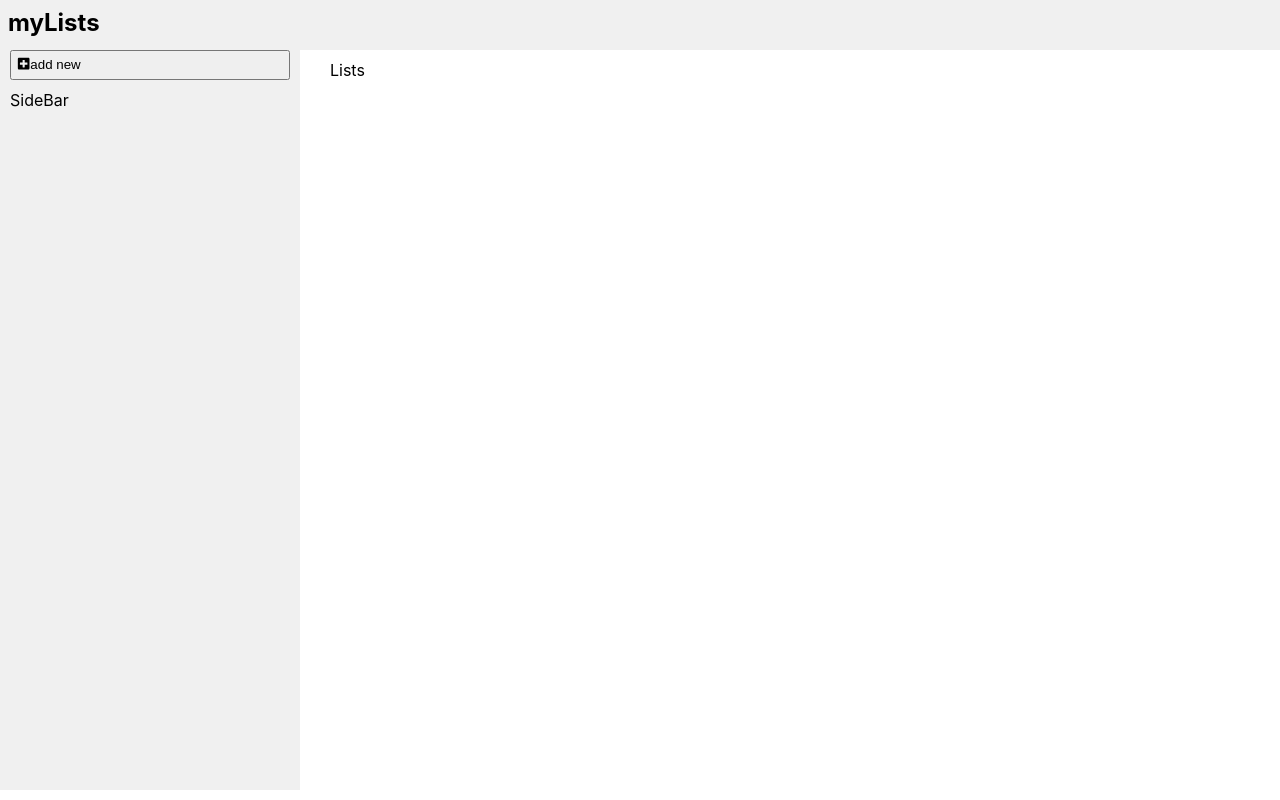
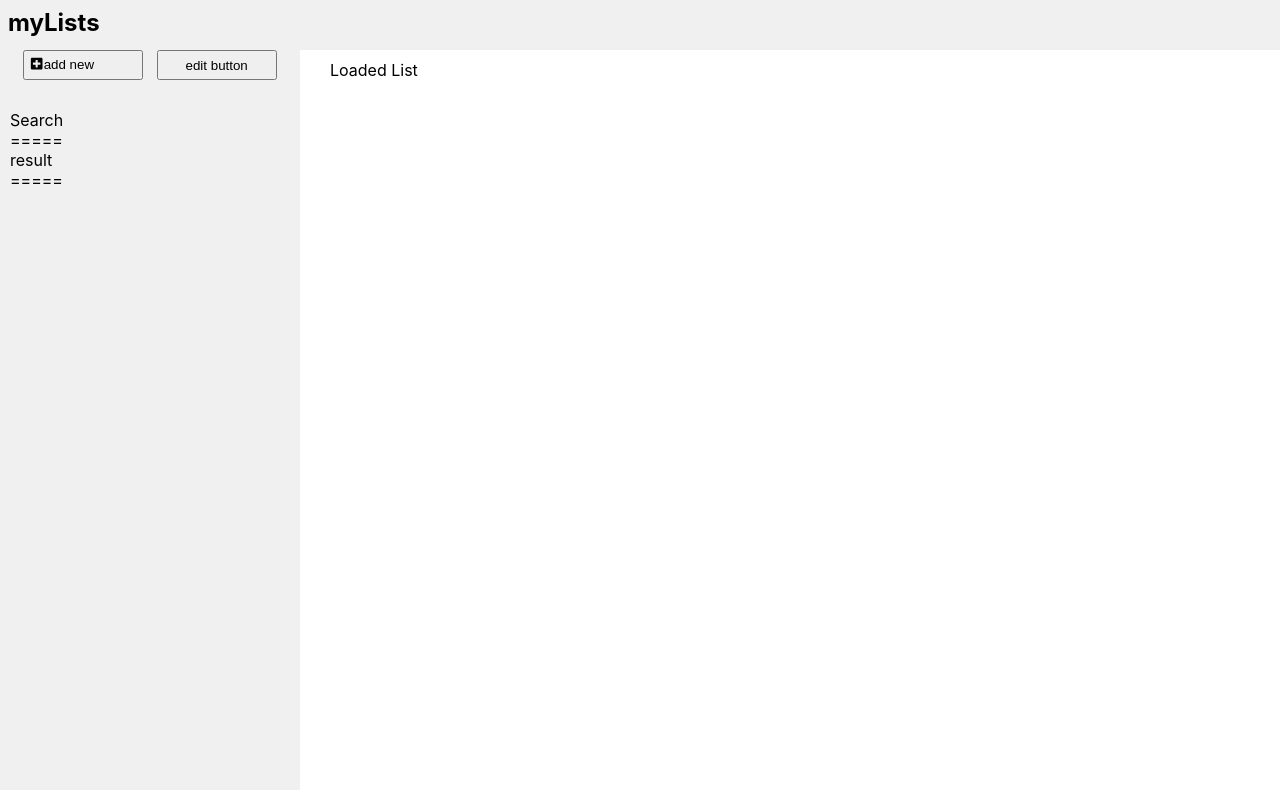
Before and after one commit to KonstantinosKoulaxizis/my-lists, a React (Create React App) app: page /list in a window 1280 px wide. Built offline with nearby package versions, Linux system fonts and the light colour scheme.

Commit message:
Move files for better structure

```diff
--- a/src/Components/ActionButton/index.tsx
+++ /dev/null
@@ -1,5 +0,0 @@
-const ActionButton = () => {
-  return <button>ActionButton</button>
-}
-
-export default ActionButton
--- a/src/Components/SideBar/SideBar.scss
+++ /dev/null
@@ -1,8 +0,0 @@
-#side-bar-container {
-    height: 100%;
-    background-color: #f0f0f0;
-    display: flex;
-    flex-direction: column;
-    gap: 10px;
-    padding: 0 10px;
-}
--- a/src/Components/SideBar/index.tsx
+++ /dev/null
@@ -1,14 +0,0 @@
-import CreateNewButton from '../CreateNewButton'
-
-import './SideBar.scss'
-
-const SideBar = () => {
-  return (
-    <div id="side-bar-container">
-      <CreateNewButton />
-      SideBar
-    </div>
-  )
-}
-
-export default SideBar
--- a/src/Components/BottomBar/index.tsx
+++ b/src/Views/List/BottomBar/index.tsx
@@ -1,4 +1,4 @@
-import CreateNewButton from '../CreateNewButton'
+import CreateNewButton from '../../../Components/CreateNewButton'
 
 import './BottomBar.scss'
 
--- /dev/null
+++ b/src/Views/List/LoadedList/index.tsx
@@ -0,0 +1,5 @@
+const LoadedList = () => {
+  return <div>Loaded List</div>
+}
+
+export default LoadedList
--- /dev/null
+++ b/src/Views/List/SideBar/SideBar.scss
@@ -0,0 +1,18 @@
+#side-bar-container {
+  height: 100%;
+  background-color: #f0f0f0;
+  display: flex;
+  flex-direction: column;
+  gap: 10px;
+  padding: 0 10px;
+
+  #buttons-container {
+    display: flex;
+    width: 100%;
+    justify-content: space-evenly;
+
+    button {
+        width: 120px;
+    }
+  }
+}
--- /dev/null
+++ b/src/Views/List/SideBar/index.tsx
@@ -0,0 +1,21 @@
+import CreateNewButton from '../../../Components/CreateNewButton'
+
+import './SideBar.scss'
+
+const SideBar = () => {
+  return (
+    <div id="side-bar-container">
+      <div id='buttons-container'>
+        <CreateNewButton />
+        <button> edit button</button>
+      </div>
+      <br />
+      Search <br />
+      ===== <br />
+      result <br />
+      ===== <br />
+    </div>
+  )
+}
+
+export default SideBar
--- a/src/Views/List/index.tsx
+++ b/src/Views/List/index.tsx
@@ -1,5 +1,6 @@
-import SideBar from '../../Components/SideBar'
-import BottomBar from '../../Components/BottomBar'
+import LoadedLists from './LoadedList'
+import SideBar from './SideBar'
+import BottomBar from './BottomBar'
 
 import './List.scss'
 
@@ -11,7 +12,9 @@ const List = () => {
           <SideBar />
         </div>
 
-        <div id="list-view">Lists</div>
+        <div id="list-view">
+          <LoadedLists />
+        </div>
       </div>
       <div id="mobile-footer">
         <BottomBar />
```
Also changed, not shown: src/Components/ActionButton/ActionButton.scss (deleted), src/Views/List/BottomBar/BottomBar.scss (renamed from src/Components/BottomBar/BottomBar.scss).
